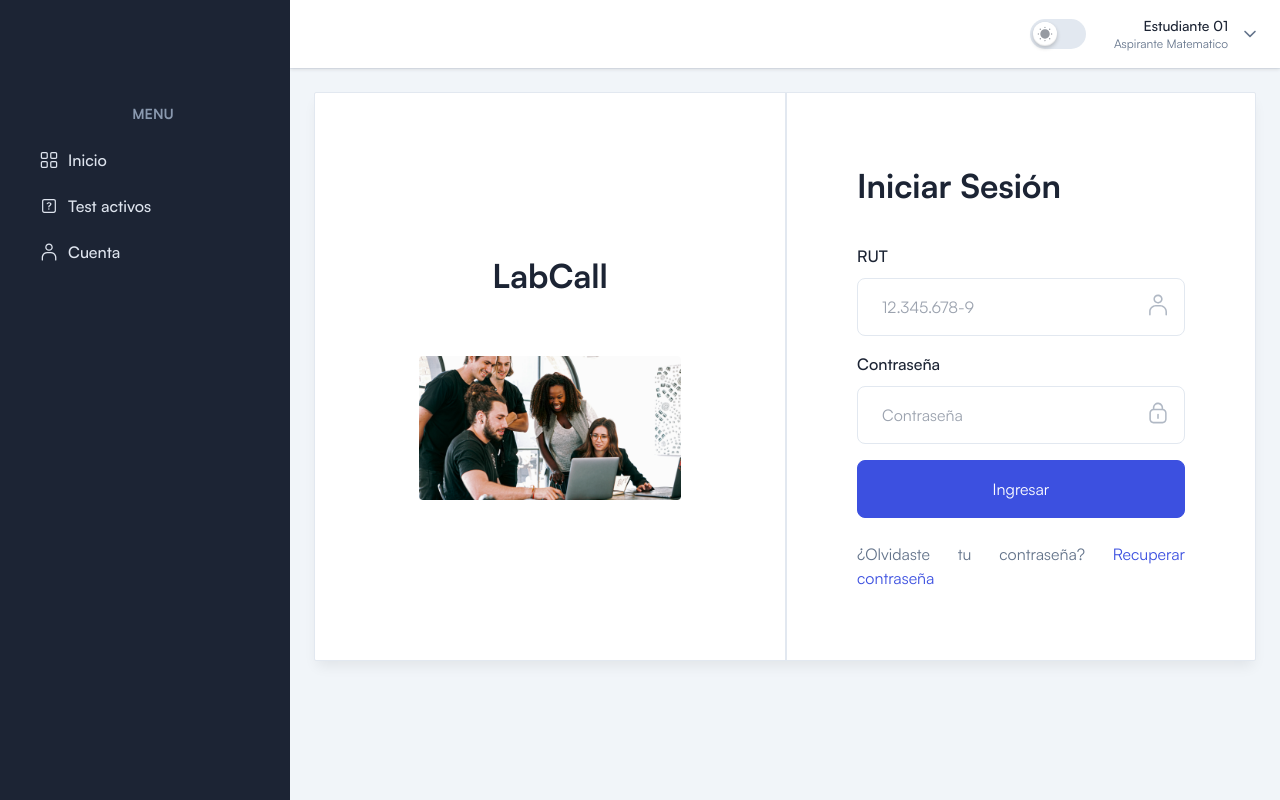
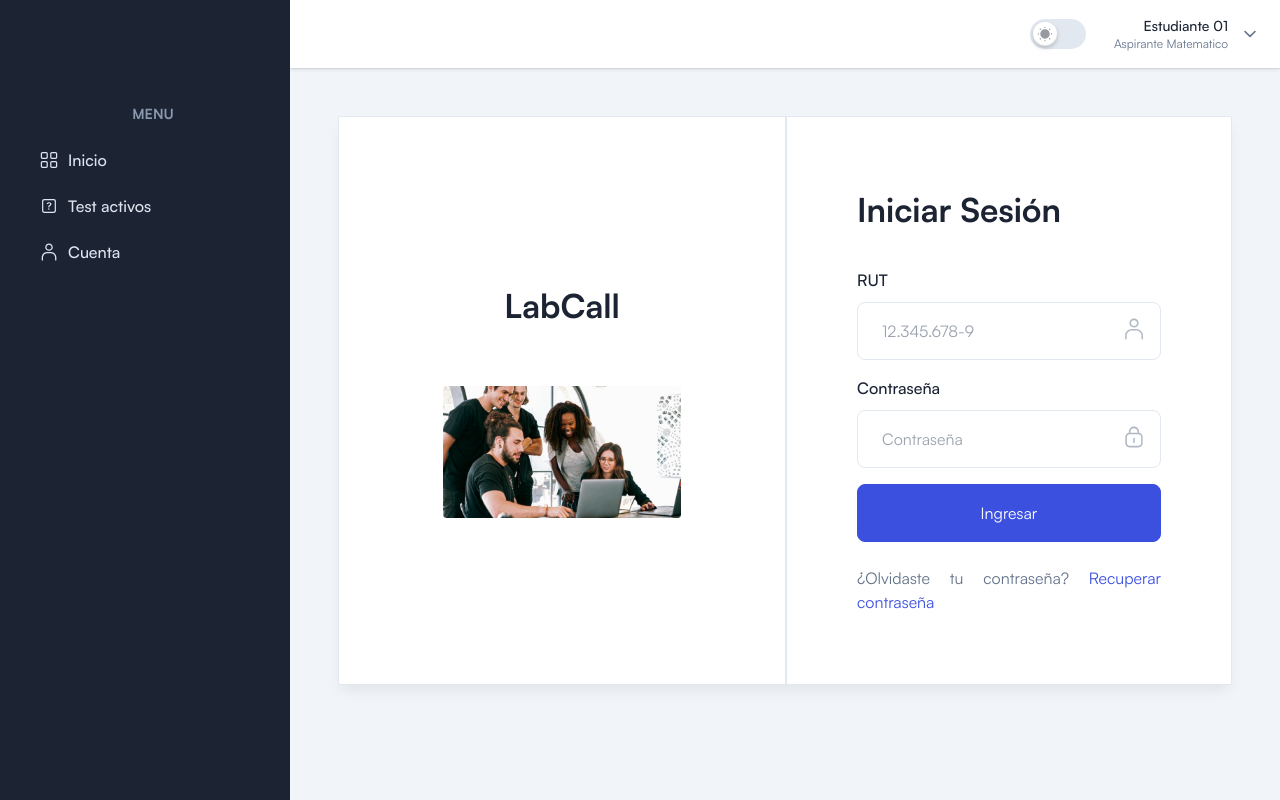
Before and after one commit to nicobrch/labcall, a Next.js app: page /ingresar in a window 1280 px wide. Built offline with nearby package versions, Linux system fonts and the light colour scheme; a web font is replaced by a local one.

Commit message:
Modificar layout de ingreso, quitando sidebar y navbar

```diff
--- /dev/null
+++ b/app/(auth)/layout.tsx
@@ -0,0 +1,15 @@
+export default function SignInLayout({
+    children,
+    }: {
+    children: React.ReactNode;
+    }) {
+    return (
+        <div className="relative flex flex-1 flex-col overflow-y-auto overflow-x-hidden">
+            <main>
+                <div className="mx-auto max-w-screen-2xl p-4 md:p-6 2xl:p-10">
+                {children}
+                </div>
+            </main>
+        </div>
+    );
+}
```
